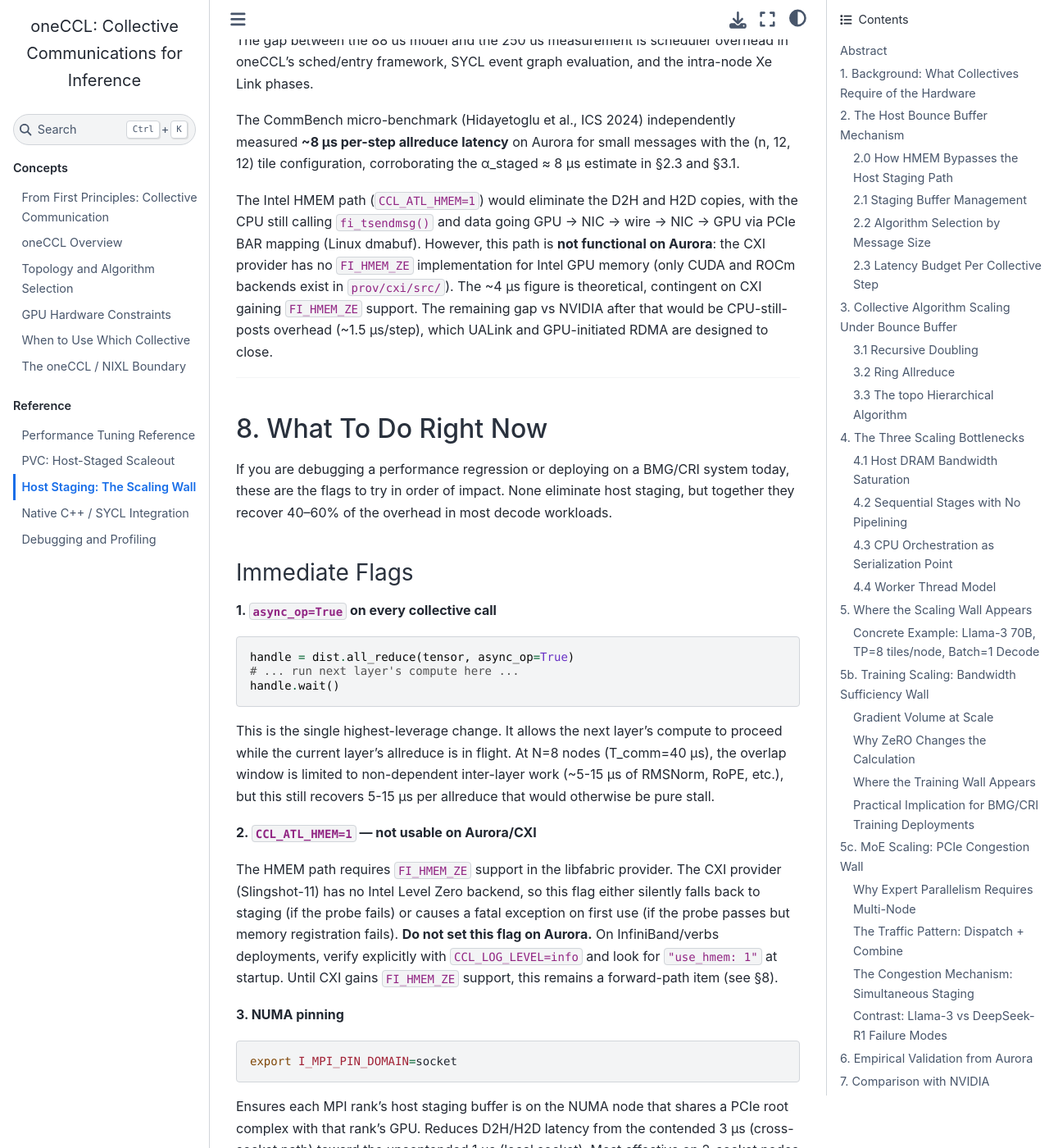
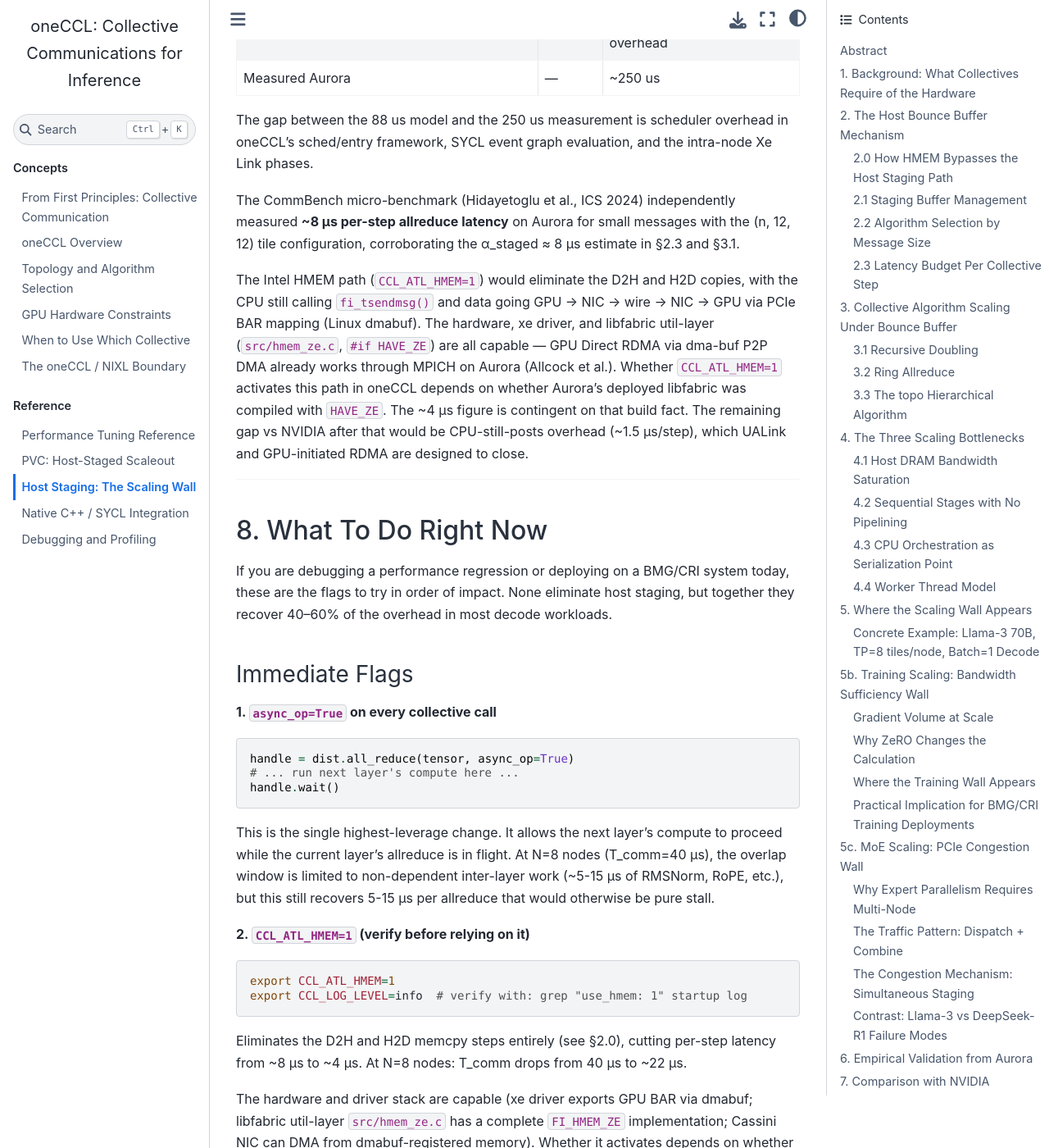
Before and after one commit to tsg-/oneccl-tutorial, a Jupyter Book: the page built from chapters/host_staging_scaling.md, in a window 1280 px wide and 1400 px high, scrolled down 24088 px. Shown: the whole window at 82% size. Built offline with Jupyter Book 1.0.4 settings and Sphinx 7.4.7 and the Sphinx Book theme 1.1.4, drawn with Linux system fonts in a browser that asks for light colours; pages that are not in the unit, such as notebooks, are missing from menus; some of the changed text lies outside the part shown.

Commit message:
Correct HMEM characterization: build fact not code gap
Previous commit overcorrected. The CXI provider routes FI_HMEM_ZE through
the libfabric util-layer (src/hmem_ze.c, #if HAVE_ZE) — not a missing
implementation but a build-time configuration question. The hardware (PVC xe
driver, Cassini NIC via dmabuf) is capable; Allcock et al. confirm GPU Direct
RDMA via dma-buf P2P DMA already works through MPICH on Aurora.

The operative unknown is whether Aurora's deployed libfabric was compiled with
HAVE_ZE. CXI also has a force_ze_hmem_support env var confirming ZE was
explicitly anticipated.

Update both documents to reflect:
- Hardware/driver/libfabric stack: capable
- CCL_ATL_HMEM=1 on Aurora: unverified (not "unavailable")
- Activation check: fi_info + CCL_LOG_LEVEL=info use_hmem:1
- Forward path: a system config question, not a code gap

Co-Authored-By: Claude Sonnet 4.6 <noreply@anthropic.com>

````diff
--- a/chapters/host_staging_scaling.md
+++ b/chapters/host_staging_scaling.md
@@ -194,19 +194,22 @@ Intel GPU allocations via `zeMemGetAllocProperties` and registers them with
 - Linux kernel ≥ 5.12 with `CONFIG_DMA_BUF` and Intel GPU driver dmabuf enabled
 - Intel GPU driver (i915/xe) with P2P dmabuf support active
 
-**On Aurora (Slingshot-11/CXI), HMEM does not work for Intel GPU memory.**
-The CXI provider implements HMEM for CUDA (`disable_dmabuf_cuda`) and ROCm
-(`disable_dmabuf_rocr`) but has no `FI_HMEM_ZE` implementation — there is no
-Intel Level Zero backend in `prov/cxi/src/`. The probe in `atl_ofi.cpp` may
-appear to succeed because CXI advertises `FI_HMEM` generically when hints
-request it, but the first `fi_mr_regattr` call with `iface=FI_HMEM_ZE` will
-fail and oneCCL will throw a fatal exception. Do not use `CCL_ATL_HMEM=1` on
-Aurora.
+**The hardware and driver stack on Aurora are capable.** The PVC xe driver
+exports GPU BAR memory as Linux dmabuf via Level Zero's
+`ZE_EXTERNAL_MEMORY_TYPE_FLAG_DMA_BUF`. The Cassini NIC can DMA from
+dmabuf-registered memory (Allcock et al. confirm GPU Direct RDMA via dma-buf
+P2P DMA already works through MPICH on Aurora). libfabric's util-layer
+`src/hmem_ze.c` is a complete implementation — behind `#if HAVE_ZE` — that the
+CXI provider routes through via the shared `hmem_ops[FI_HMEM_ZE]` dispatch.
 
-On non-CXI deployments (InfiniBand/verbs), the status requires explicit
-verification — the verbs provider has broader HMEM infrastructure. If
-`"use_hmem: 1"` does not appear in `CCL_LOG_LEVEL=info` startup output,
-oneCCL silently fell back to host staging.
+**The operative question is whether Aurora's deployed libfabric was compiled
+with `HAVE_ZE`.** If yes, `CCL_ATL_HMEM=1` can activate the HMEM path. If no,
+the probe fails silently and oneCCL falls back to host staging. The CXI provider
+also exposes a `force_ze_hmem_support` environment variable, indicating ZE was
+explicitly anticipated but treated as off-by-default.
+
+Always verify with `CCL_LOG_LEVEL=info`: if `"use_hmem: 1"` does not appear in
+startup output, HMEM fell back to staging regardless of the flag setting.
 
 ### 2.1 Staging Buffer Management
 
@@ -1027,7 +1030,7 @@ On Intel PVC in production (OFI, no HMEM):
 | Path | α per step | 2048-node recursive doubling (11 steps) |
 |---|---|---|
 | NVIDIA GPUDirect RDMA | ~2.5 us | ~28 us |
-| Intel HMEM (theoretical — not available on Aurora/CXI) | ~4 us | ~44 us |
+| Intel HMEM (`CCL_ATL_HMEM=1`, requires `HAVE_ZE` libfabric build) | ~4 us | ~44 us |
 | Intel staging (production default on Aurora) | ~8 us | ~88 us base + scheduler overhead |
 | Measured Aurora | — | ~250 us |
 
@@ -1042,13 +1045,14 @@ estimate in §2.3 and §3.1.
 
 The Intel HMEM path (`CCL_ATL_HMEM=1`) would eliminate the D2H and H2D
 copies, with the CPU still calling `fi_tsendmsg()` and data going GPU → NIC
-→ wire → NIC → GPU via PCIe BAR mapping (Linux dmabuf). However, this
-path is **not functional on Aurora**: the CXI provider has no `FI_HMEM_ZE`
-implementation for Intel GPU memory (only CUDA and ROCm backends exist in
-`prov/cxi/src/`). The ~4 µs figure is theoretical, contingent on CXI
-gaining `FI_HMEM_ZE` support. The remaining gap vs NVIDIA after that would
-be CPU-still-posts overhead (~1.5 µs/step), which UALink and GPU-initiated
-RDMA are designed to close.
+→ wire → NIC → GPU via PCIe BAR mapping (Linux dmabuf). The hardware, xe
+driver, and libfabric util-layer (`src/hmem_ze.c`, `#if HAVE_ZE`) are all
+capable — GPU Direct RDMA via dma-buf P2P DMA already works through MPICH on
+Aurora (Allcock et al.). Whether `CCL_ATL_HMEM=1` activates this path in
+oneCCL depends on whether Aurora's deployed libfabric was compiled with
+`HAVE_ZE`. The ~4 µs figure is contingent on that build fact. The remaining
+gap vs NVIDIA after that would be CPU-still-posts overhead (~1.5 µs/step),
+which UALink and GPU-initiated RDMA are designed to close.
 
 ---
 
@@ -1075,15 +1079,25 @@ to proceed while the current layer's allreduce is in flight. At N=8 nodes
 work (~5-15 µs of RMSNorm, RoPE, etc.), but this still recovers 5-15 µs
 per allreduce that would otherwise be pure stall.
 
-**2. `CCL_ATL_HMEM=1` — not usable on Aurora/CXI**
+**2. `CCL_ATL_HMEM=1` (verify before relying on it)**
 
-The HMEM path requires `FI_HMEM_ZE` support in the libfabric provider. The
-CXI provider (Slingshot-11) has no Intel Level Zero backend, so this flag
-either silently falls back to staging (if the probe fails) or causes a fatal
-exception on first use (if the probe passes but memory registration fails).
-**Do not set this flag on Aurora.** On InfiniBand/verbs deployments, verify
-explicitly with `CCL_LOG_LEVEL=info` and look for `"use_hmem: 1"` at startup.
-Until CXI gains `FI_HMEM_ZE` support, this remains a forward-path item (see §8).
+```bash
+export CCL_ATL_HMEM=1
+export CCL_LOG_LEVEL=info  # verify with: grep "use_hmem: 1" startup log
+```
+
+Eliminates the D2H and H2D memcpy steps entirely (see §2.0), cutting per-step
+latency from ~8 µs to ~4 µs. At N=8 nodes: T_comm drops from 40 µs to ~22 µs.
+
+The hardware and driver stack are capable (xe driver exports GPU BAR via
+dmabuf; libfabric util-layer `src/hmem_ze.c` has a complete `FI_HMEM_ZE`
+implementation; Cassini NIC can DMA from dmabuf-registered memory). Whether
+it activates depends on whether Aurora's deployed libfabric was compiled with
+`HAVE_ZE`. The CXI provider also has a `force_ze_hmem_support` environment
+variable that may be needed.
+
+**Always confirm with `"use_hmem: 1"` in the startup log.** If it does not
+appear, oneCCL silently fell back to host staging and the flag had no effect.
 
 **3. NUMA pinning**
 
@@ -1128,7 +1142,7 @@ For Llama-3 70B decode at N=8 nodes (64 tiles, T_compute ≈ 256 µs/layer):
 | Default (staging, no async) | 40 µs | 80 / 336 = 24% |
 | + `async_op=True` | ~25 µs visible (15 µs hidden) | 50 / 306 = 16% |
 | + NUMA pinning | ~18 µs total | 36 / 292 = 12% |
-| `CCL_ATL_HMEM=1` (not available on Aurora — CXI lacks FI_HMEM_ZE) | ~22 µs | 44 / 300 = 15% |
+| `CCL_ATL_HMEM=1` (if libfabric has `HAVE_ZE`) | ~22 µs | 44 / 300 = 15% |
 | Hypothetical GPU RDMA | ~13 µs total | 26 / 282 = 9% |
 
 At N=8 nodes, communication overhead is significant (12-24%) but not
@@ -1141,13 +1155,13 @@ adding hardware degrades tokens/second.
 
 Intel's hardware trajectory closes this gap in two steps:
 
-- **CXI provider gaining `FI_HMEM_ZE` support** (Intel Level Zero GPU memory
-  backend in the Slingshot-11 CXI libfabric provider): would enable the
-  `CCL_ATL_HMEM=1` path on Aurora and bring N=8-node allreduce from ~40 µs
-  to ~22 µs per op, reducing per-layer overhead by ~45%. This requires
-  HPE/Cray adding an Intel GPU dmabuf backend to the CXI provider — currently
-  CXI only implements HMEM for CUDA and ROCm. Until this lands, the HMEM path
-  is not available on Aurora regardless of oneCCL or firmware version.
+- **Aurora libfabric built with `HAVE_ZE`**: the hardware, xe driver, and
+  libfabric util-layer (`src/hmem_ze.c`) are all ready. The CXI provider routes
+  through the shared `FI_HMEM_ZE` dispatch and has a `force_ze_hmem_support`
+  knob. The only remaining step is confirming Aurora's deployed libfabric
+  includes `HAVE_ZE` at build time — a system configuration question, not a
+  code gap. If enabled, `CCL_ATL_HMEM=1` would bring N=8-node allreduce from
+  ~40 µs to ~22 µs per op (~45% reduction) at no hardware cost.
 
 - **GPU-initiated RDMA on future Intel hardware**: would eliminate the CPU
   from the critical post path entirely, cutting α from ~4 µs (HMEM) to ~2.5 µs
@@ -1162,7 +1176,7 @@ Until then, the table above represents the realistic operating envelope.
 |---|---|---|---|
 | `async_op=True` | Overlap collective with next layer's compute | Hides latency up to T_compute | No benefit when T_comm > T_compute |
 | `CCL_ALLREDUCE_SCALEOUT=ring` | Bandwidth-efficient for large messages | Better bandwidth, worse latency | Harmful for small-message decode |
-| `CCL_ATL_HMEM=1` | NIC reads/writes GPU memory directly | Eliminates D2H/H2D data copies | Not functional on Aurora/CXI — no FI_HMEM_ZE in CXI provider |
+| `CCL_ATL_HMEM=1` | NIC reads/writes GPU memory directly | Eliminates D2H/H2D data copies | Requires libfabric built with `HAVE_ZE`; verify `use_hmem: 1` in startup log |
 | NUMA pinning | Reduces cross-socket PCIe hops | Reduces per-tile D2H latency | Only fixes intra-node PCIe routing |
 | `CCL_WORKER_COUNT` increase | More worker threads | Reduces serialization at high rates | L3/PCIe contention at high counts |
 | `TMP_BUF` | Pre-copies buffer for async semantics | Frees user buffer earlier | Adds 2 extra copies |
@@ -1170,11 +1184,12 @@ Until then, the table above represents the realistic operating envelope.
 None of these eliminate the fundamental staging overhead. The only structural
 fixes are:
 
-1. **CXI `FI_HMEM_ZE` support + HMEM validation**: requires HPE/Cray adding
-   an Intel Level Zero GPU memory backend to the CXI provider (currently only
-   CUDA and ROCm are supported). Once available, eliminates D2H/H2D data
-   movement; leaves ~1.5 µs CPU-post overhead per step. Target latency:
-   ~44 µs at 2048 nodes vs ~250 µs today.
+1. **Aurora libfabric `HAVE_ZE` build + HMEM validation at scale**: hardware,
+   xe driver, and libfabric util-layer are all ready. Requires confirming the
+   deployed libfabric includes `HAVE_ZE` (a build/system configuration step)
+   and validating `CCL_ATL_HMEM=1` at production scale. Once confirmed,
+   eliminates D2H/H2D data movement; leaves ~1.5 µs CPU-post overhead per
+   step. Target latency: ~44 µs at 2048 nodes vs ~250 µs today.
 
 2. **GPU-initiated RDMA (future hardware)**: eliminates CPU from critical path
    entirely. Target: ~28 us at 2048 nodes, parity with NVIDIA production.
````
Also changed, not shown: chapters/pvc_scalability.md (+62 -33 lines).
